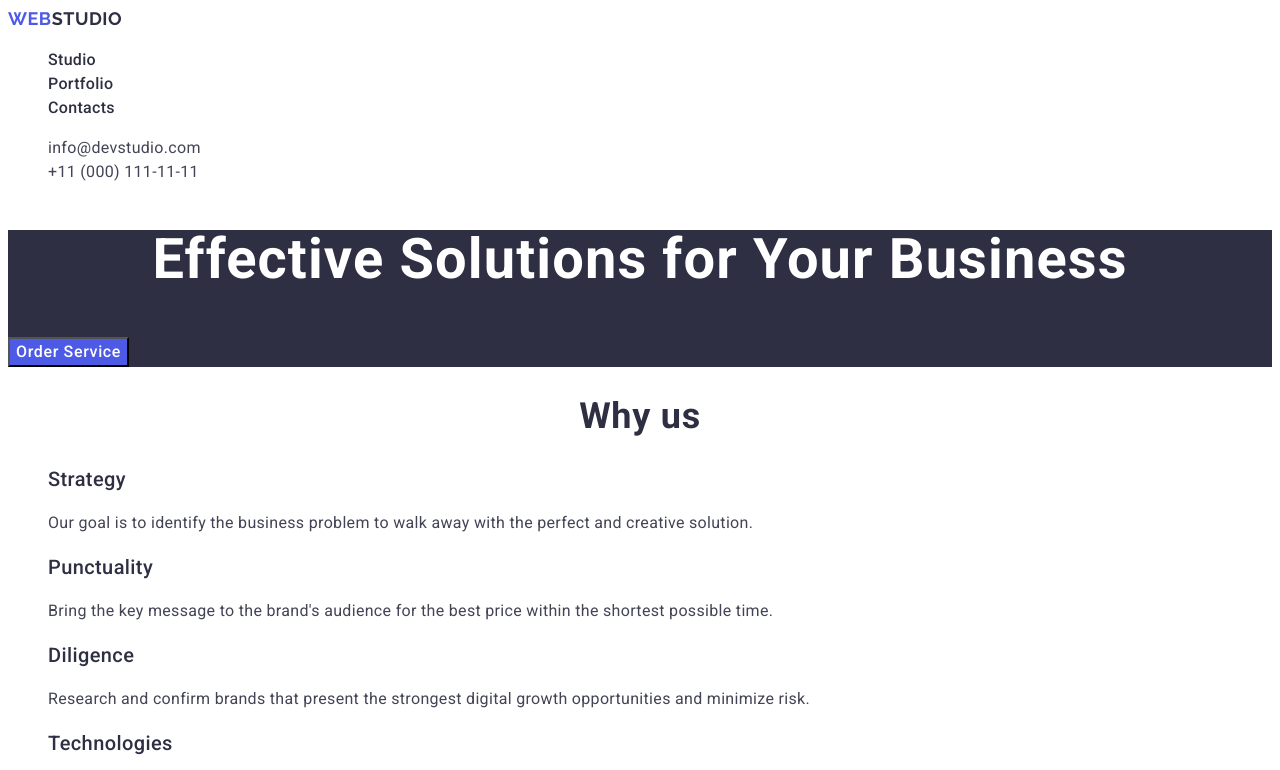
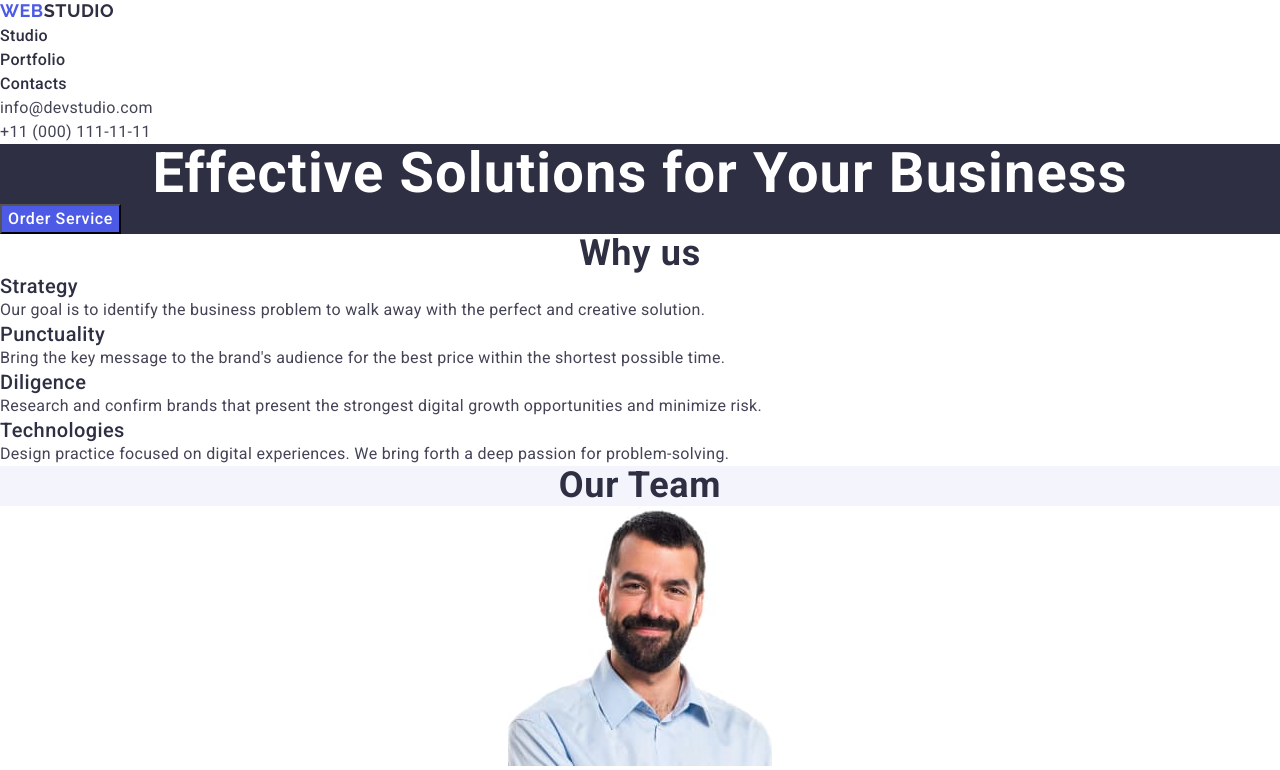
Before and after one commit to AnnaTarnavska/goit-markup-hw-03, a plain HTML site: page index.html in a window 1280 px wide. Shown: the top 770 px of the page. Drawn offline with nearby package versions, Linux system fonts and the light colour scheme.

Commit message:
add index file

```diff
--- a/css/styles.css
+++ b/css/styles.css
@@ -177,3 +177,25 @@ h2 {
 .logo-footer {
     color: #F4F4FD;
 }
+
+.container {
+    max-width: 1440px;
+    padding-left: 0;
+    padding-right: 0;
+    margin-left: 0;
+    margin-right: 0;
+}
+
+h1,
+h2,
+h3,
+p {
+    margin-top: 0;
+    margin-bottom: 0;
+}
+
+ul {
+    margin-top: 0;
+    margin-bottom: 0;
+    padding-left: 0;
+}
--- a/index.html
+++ b/index.html
@@ -4,6 +4,13 @@
     <meta charset="UTF-8" />
     <meta name="viewport" content="width=device-width, initial-scale=1.0" />
     <title>Document</title>
+    <link
+      rel="stylesheet"
+      href="https://cdnjs.cloudflare.com/ajax/libs/modern-normalize/3.0.1/modern-normalize.min.css"
+      integrity="sha512-q6WgHqiHlKyOqslT/lgBgodhd03Wp4BEqKeW6nNtlOY4quzyG3VoQKFrieaCeSnuVseNKRGpGeDU3qPmabCANg=="
+      crossorigin="anonymous"
+      referrerpolicy="no-referrer"
+    />
     <link rel="preconnect" href="https://fonts.googleapis.com" />
     <link rel="preconnect" href="https://fonts.gstatic.com" crossorigin />
 
@@ -15,6 +22,7 @@
   </head>
   <body>
     <header>
+      <div class="container">
         <nav>
           <a href="./index.html" class="logo"
             >Web<span class="logo-second">Studio</span></a
@@ -33,24 +41,30 @@
               >
             </li>
             <li>
-            <a class="contacts" href="tel:+110001111111">+11 (000) 111-11-11</a>
+              <a class="contacts" href="tel:+110001111111"
+                >+11 (000) 111-11-11</a
+              >
             </li>
           </ul>
         </address>
+      </div>
     </header>
     <main>
       <section class="main-section">
+        <div class="container">
           <h1 class="main-info">Effective Solutions for Your Business</h1>
           <button type="button" class="button">Order Service</button>
+        </div>
       </section>
       <section>
+        <div class="container">
           <h2>Why us</h2>
           <ul>
             <li>
               <h3 class="block-name">Strategy</h3>
               <p class="info-block">
-              Our goal is to identify the business problem to walk away with the
-              perfect and creative solution.
+                Our goal is to identify the business problem to walk away with
+                the perfect and creative solution.
               </p>
             </li>
             <li>
@@ -75,8 +89,10 @@
               </p>
             </li>
           </ul>
+        </div>
       </section>
       <section class="our-team-section">
+        <div class="container">
           <h2 class="our-team">Our Team</h2>
           <ul>
             <li class="team">
@@ -120,8 +136,10 @@
               <p class="position">UI Designer</p>
             </li>
           </ul>
+        </div>
       </section>
       <section>
+        <div class="container">
           <h2 class="secttion-portfolio">Our Portfolio</h2>
           <ul>
             <li>
@@ -185,16 +203,19 @@
               <p class="portfolio">Marketing</p>
             </li>
           </ul>
+        </div>
       </section>
     </main>
     <footer class="footer">
+      <div class="container">
         <a href="./index.html" class="logo"
           >Web<span class="logo-footer">Studio</span></a
         >
         <p class="footer-p">
-        Increase the flow of customers and sales for your business with digital
-        marketing & growth solutions.
+          Increase the flow of customers and sales for your business with
+          digital marketing & growth solutions.
         </p>
+      </div>
     </footer>
   </body>
 </html>
```
Lines whose indentation alone changed are shown as unchanged.
